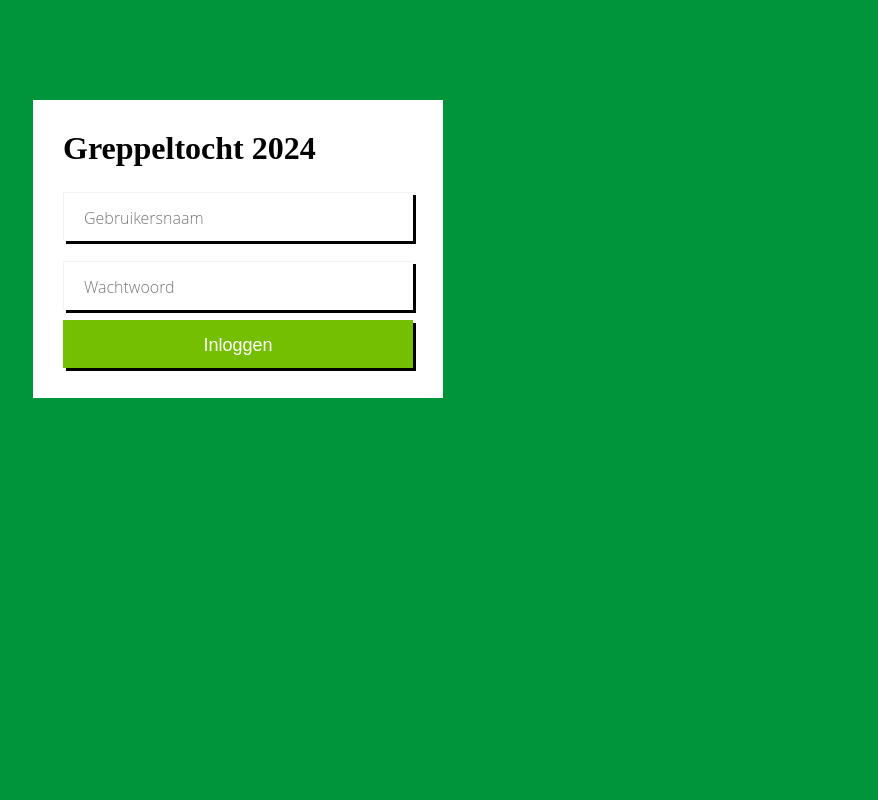
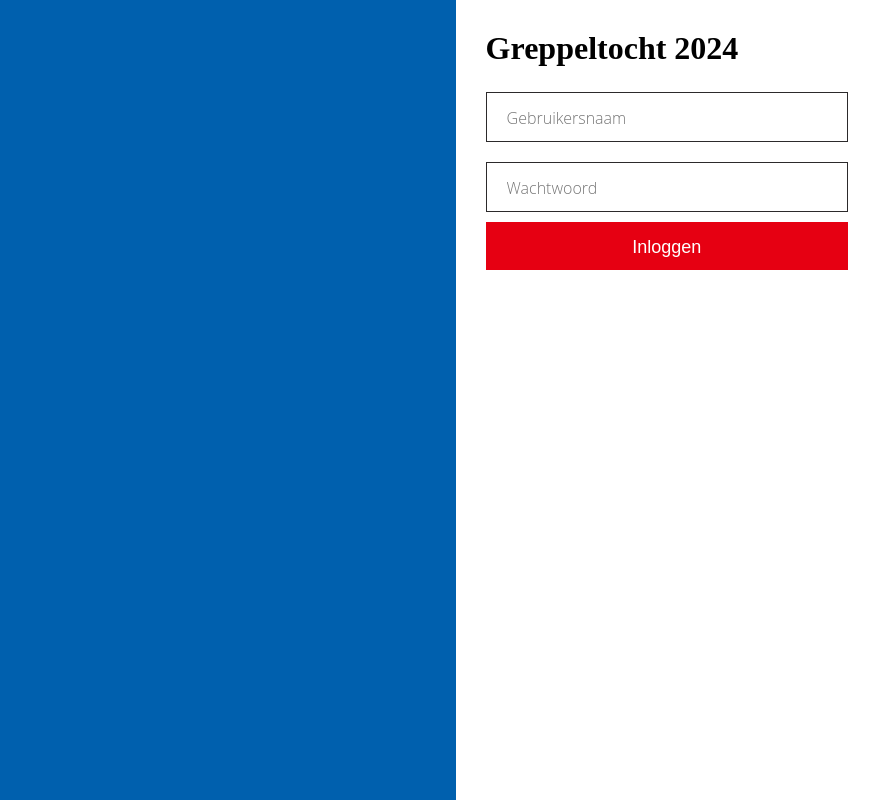
Before and after one commit to tik1111/greppeltocht, a PHP site: page / in a window 1280 px wide. Shown: the whole page, without its empty margins (402-1280 px from the left). Run offline with PHP 8.4, Linux system fonts and the light colour scheme; some web fonts are replaced.

Commit message:
Styling login pagina

```diff
--- a/style.css
+++ b/style.css
@@ -1,7 +1,7 @@
 body {
   margin: 0;
   padding: 0;
-  background: #00953b;
+  background: #0060ae;
   min-height: 100vh;
   font-family: Arial, Helvetica, sans-serif;
 }
@@ -14,14 +14,15 @@ body {
 
 main {
   min-height: 100vh;
-  padding-top: 100px;
+  padding-top: 0;
 }
 
 .container-login {
-  width: 25%;
+  width: 33%;
   min-width: 410px;
+  min-height: 100vh;
   padding: 30px;
-  margin: 0 auto 0;
+  margin: 0 0 0 auto;
   background: #fff;
 }
 
@@ -43,14 +44,9 @@ input {
   padding: 11px 20px 9px 20px;
   margin-top: 10px;
   margin-bottom: 10px;
-  border: 0px;
-  border-top: 1px solid #f2f2f2;
-  border-left: 1px solid #f2f2f2;
+  border: 1px solid #2c2a2b;
   width: 100%;
   -webkit-appearance: none;
-  -webkit-box-shadow: 3px 3px 0px 0px rgba(0, 0, 0, 1) !important;
-  -moz-box-shadow: 3px 3px 0px 0px rgba(0, 0, 0, 1) !important;
-  box-shadow: 3px 3px 0px 0px rgba(0, 0, 0, 1) !important;
   -webkit-border-radius: 0px;
   -moz-border-radius: 0px;
   border-radius: 0px;
@@ -67,7 +63,7 @@ button {
   position: relative;
   line-height: 28px;
   padding: 11px 20px 9px 20px;
-  background: #74bf01;
+  background: #e60012;
   text-decoration: none;
   font-family: "Patua One", arial;
   font-weight: normal;
@@ -76,9 +72,6 @@ button {
   color: #fff !important;
   border: 0px;
   -webkit-appearance: none;
-  -webkit-box-shadow: 3px 3px 0px 0px rgba(0, 0, 0, 1);
-  -moz-box-shadow: 3px 3px 0px 0px rgba(0, 0, 0, 1);
-  box-shadow: 3px 3px 0px 0px rgba(0, 0, 0, 1);
   -webkit-transition: all 0.1s ease-in-out;
   -moz-transition: all 0.1s ease-in-out;
   -o-transition: all 0.1s ease-in-out;
@@ -90,6 +83,6 @@ button {
 }
 
 button:hover {
-  background: #009636;
+  background: #d10000;
   color: #fff !important;
 }
```
